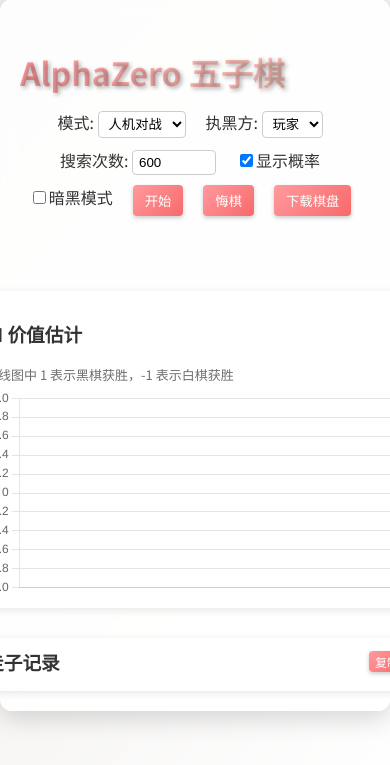
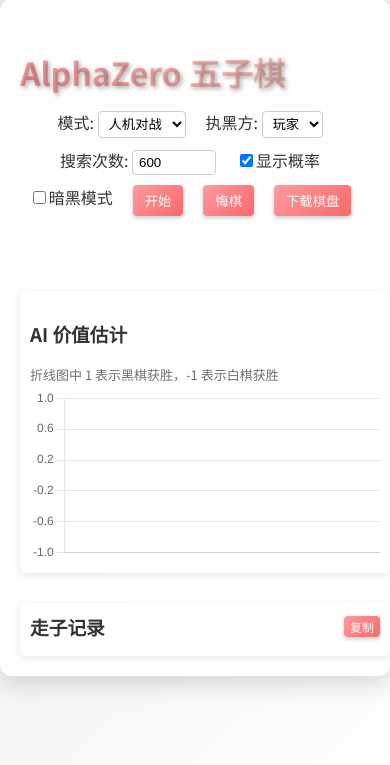
Before and after one commit to fg12345678901/alphazero_gomoku, a Flask app: page / in a window 390 px wide; the page is wider, and only the part inside the window is pictured. Shown: the part 21-786 px from the top of that part. Run offline with Flask 3, Linux system fonts and the light colour scheme.

Commit message:
Improve board layout and responsive design

```diff
--- a/webapp/static/style.css
+++ b/webapp/static/style.css
@@ -239,6 +239,7 @@ td.white .move-num { color: #000; }
 
 #board {
     margin-top: 10px;
+    flex-shrink: 0;
 }
 
 .game-area {
@@ -246,10 +247,12 @@ td.white .move-num { color: #000; }
     flex-direction: column;
     align-items: center;
     gap: 10px;
+    flex-wrap: wrap;
 }
 
 .chart-container {
     width: 420px;
+    max-width: 100%;
     margin-top: 20px;
     background: var(--bg-end);
     padding: 10px;
@@ -259,6 +262,7 @@ td.white .move-num { color: #000; }
 
 .history-container {
     width: 420px;
+    max-width: 100%;
     margin-top: 20px;
     background: var(--bg-end);
     padding: 10px;
@@ -298,9 +302,12 @@ td.white .move-num { color: #000; }
     .game-area {
         flex-direction: row;
         align-items: flex-start;
+        flex-wrap: wrap;
+        justify-content: center;
     }
     #board {
         margin-right: 20px;
         margin-top: 0;
+        margin-bottom: 20px;
     }
 }
```
